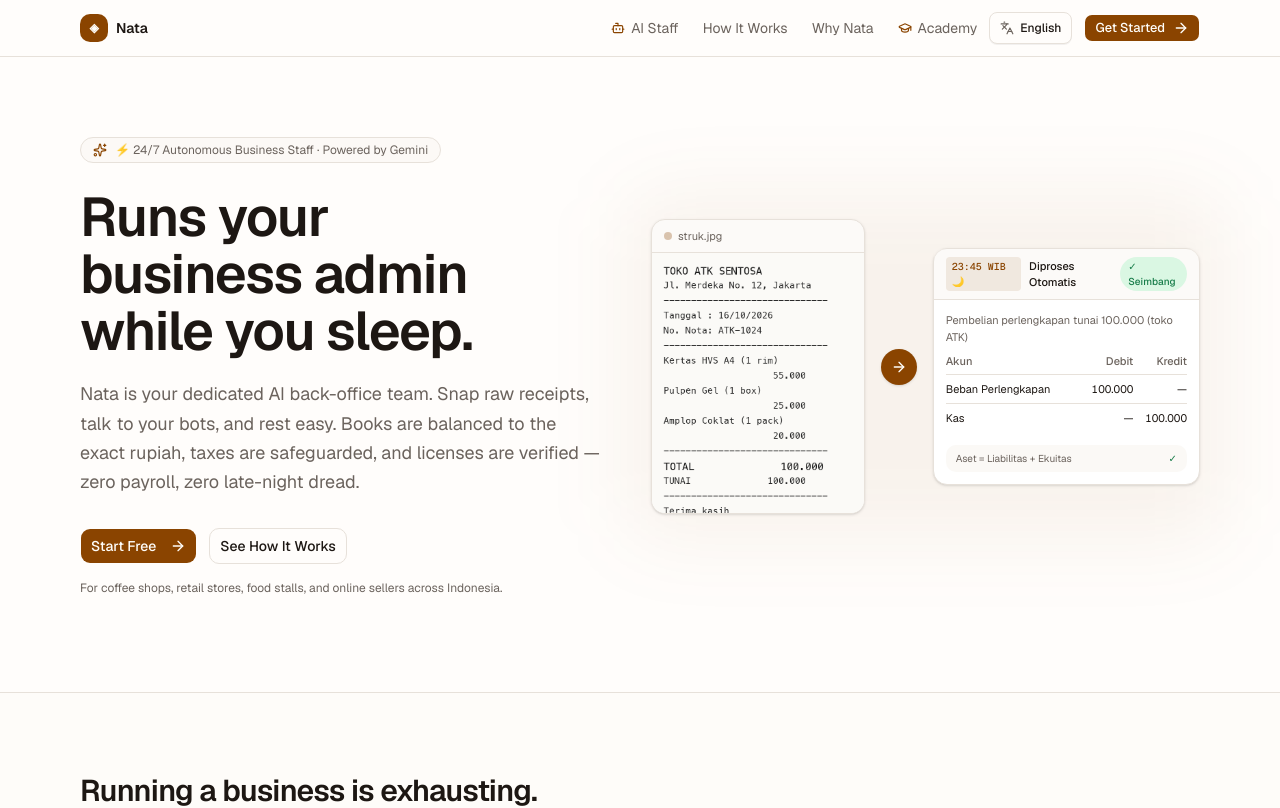
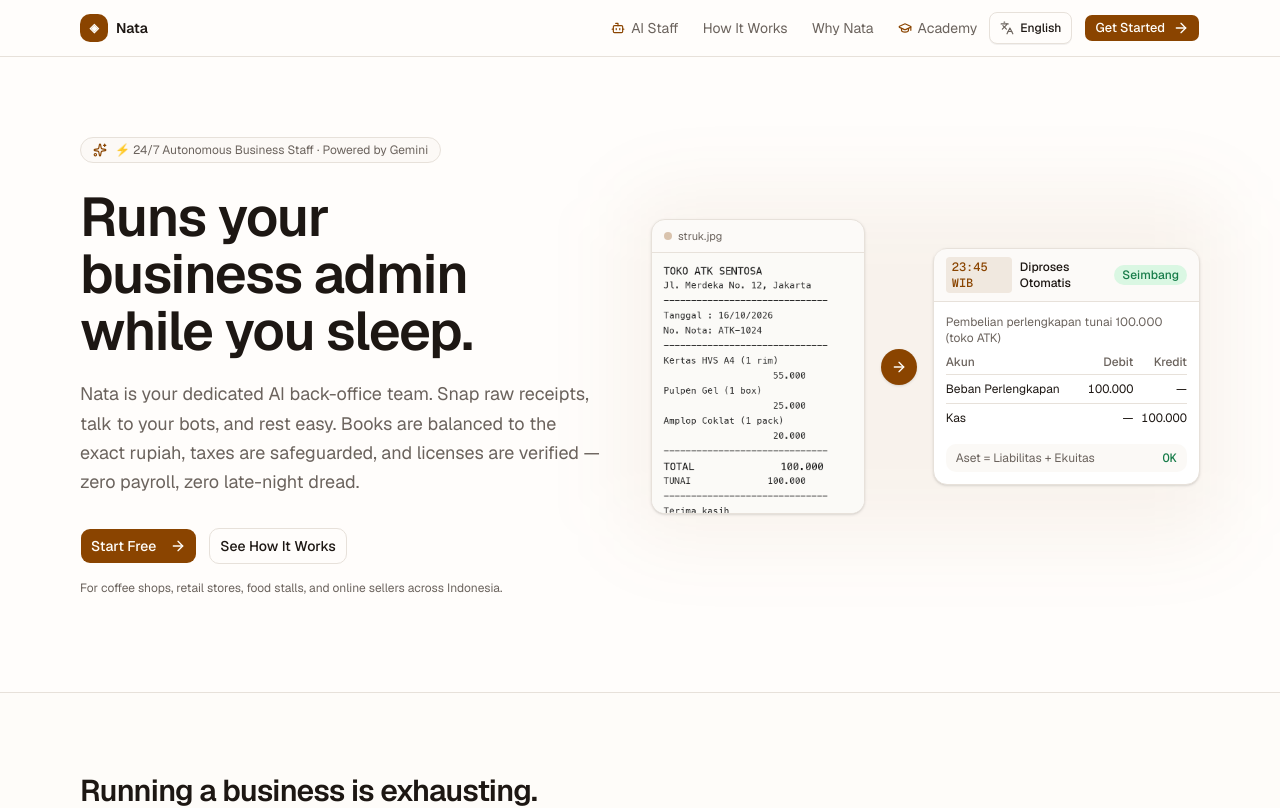
Before and after one commit to okihita/nata, a Next.js app in the folder web/: page / in a window 1280 px wide. Shown: the top 808 px of the page. Built offline with nearby package versions, Linux system fonts and the light colour scheme.

Commit message:
refactor(ui): elevate font sizes to text-xs in hero and judge deep dive components

```diff
--- a/web/src/components/hero-proof.tsx
+++ b/web/src/components/hero-proof.tsx
@@ -56,21 +56,21 @@ export function HeroProof() {
         {/* ── the output: the posting it becomes ────────────────────────── */}
         <div className="rounded-xl border bg-card shadow-sm">
           <div className="flex items-center gap-2 border-b bg-muted/40 px-3 py-2">
-            <span className="text-[10px] bg-primary/10 text-primary px-1.5 py-0.5 rounded font-mono font-medium">
-              23:45 WIB 🌙
+            <span className="text-xs bg-primary/10 text-primary px-1.5 py-0.5 rounded font-mono font-medium">
+              23:45 WIB
             </span>
-            <span className="text-[11px] font-medium text-foreground">Diproses Otomatis</span>
-            <span className="ml-auto rounded-full bg-tone-hijau-bg px-2 py-0.5 text-[10px] font-medium text-tone-hijau">
-              ✓ Seimbang
+            <span className="text-xs font-medium text-foreground">Diproses Otomatis</span>
+            <span className="ml-auto rounded-full bg-tone-hijau-bg px-2 py-0.5 text-xs font-medium text-tone-hijau">
+              Seimbang
             </span>
           </div>
 
           <div className="p-3">
-            <p className="text-[11px] text-muted-foreground">
+            <p className="text-xs text-muted-foreground">
               Pembelian perlengkapan tunai 100.000 (toko ATK)
             </p>
 
-            <table className="mt-2 w-full text-[11px]">
+            <table className="mt-2 w-full text-xs">
               <thead className="text-muted-foreground">
                 <tr>
                   <th className="pb-1 text-left font-medium">Akun</th>
@@ -89,9 +89,9 @@ export function HeroProof() {
               </tbody>
             </table>
 
-            <div className="mt-3 flex items-center justify-between rounded-lg bg-muted/50 px-2.5 py-1.5 text-[10px]">
+            <div className="mt-3 flex items-center justify-between rounded-lg bg-muted/50 px-2.5 py-1.5 text-xs">
               <span className="text-muted-foreground">Aset = Liabilitas + Ekuitas</span>
-              <span className="font-medium text-tone-hijau">✓</span>
+              <span className="font-medium text-tone-hijau font-mono">OK</span>
             </div>
           </div>
         </div>
--- a/web/src/components/judge-deep-dive-modal.tsx
+++ b/web/src/components/judge-deep-dive-modal.tsx
@@ -38,7 +38,7 @@ export function JudgeDeepDiveModal({ open, onOpenChange, isEn }: JudgeDeepDiveMo
                 {isEn ? "Google AI Builder Cup — Architecture Inspector" : "Inspeksi Arsitektur — Google AI Builder Cup"}
               </DialogTitle>
             </div>
-            <Badge variant="outline" className="text-[10px] font-mono bg-primary/5 text-primary border-primary/20">
+            <Badge variant="outline" className="text-xs font-mono bg-primary/5 text-primary border-primary/20">
               ADK 2.x + Gemini 3.8 Flash
             </Badge>
           </div>
@@ -57,7 +57,7 @@ export function JudgeDeepDiveModal({ open, onOpenChange, isEn }: JudgeDeepDiveMo
                 <Layers className="size-3.5 text-primary" />
                 1. Multi-Agent Autonomous Cascade
               </span>
-              <span className="text-[10px] font-mono text-muted-foreground">nata_agent/agent.py</span>
+              <span className="text-xs font-mono text-muted-foreground">nata_agent/agent.py</span>
             </div>
             <p className="text-muted-foreground leading-relaxed">
               {isEn
@@ -73,7 +73,7 @@ export function JudgeDeepDiveModal({ open, onOpenChange, isEn }: JudgeDeepDiveMo
                 <Zap className="size-3.5 text-amber-500" />
                 2. Inference & Infrastructure Backbone
               </span>
-              <span className="text-[10px] font-mono text-muted-foreground">Vertex AI Global</span>
+              <span className="text-xs font-mono text-muted-foreground">Vertex AI Global</span>
             </div>
             <p className="text-muted-foreground leading-relaxed">
               {isEn
@@ -89,7 +89,7 @@ export function JudgeDeepDiveModal({ open, onOpenChange, isEn }: JudgeDeepDiveMo
                 <ShieldCheck className="size-3.5 text-emerald-600 dark:text-emerald-400" />
                 3. Deterministic Guardrails (Zero Hallucination)
               </span>
-              <span className="text-[10px] font-mono text-emerald-600 dark:text-emerald-400">Strict Code Enforcement</span>
+              <span className="text-xs font-mono text-emerald-600 dark:text-emerald-400">Strict Code Enforcement</span>
             </div>
             <p className="text-muted-foreground leading-relaxed">
               {isEn
@@ -105,7 +105,7 @@ export function JudgeDeepDiveModal({ open, onOpenChange, isEn }: JudgeDeepDiveMo
                 <Code2 className="size-3.5 text-blue-500" />
                 4. Statutory In-Context Grounding
               </span>
-              <span className="text-[10px] font-mono text-muted-foreground">1,790 KBLI + SAK EMKM</span>
+              <span className="text-xs font-mono text-muted-foreground">1,790 KBLI + SAK EMKM</span>
             </div>
             <p className="text-muted-foreground leading-relaxed">
               {isEn
@@ -116,7 +116,7 @@ export function JudgeDeepDiveModal({ open, onOpenChange, isEn }: JudgeDeepDiveMo
         </div>
 
         <div className="pt-3 border-t border-border/50 flex items-center justify-between">
-          <span className="text-[11px] text-muted-foreground">
+          <span className="text-xs text-muted-foreground">
             Target: Grand Winner & Best Use of Google Cloud AI
           </span>
           <Button
```
